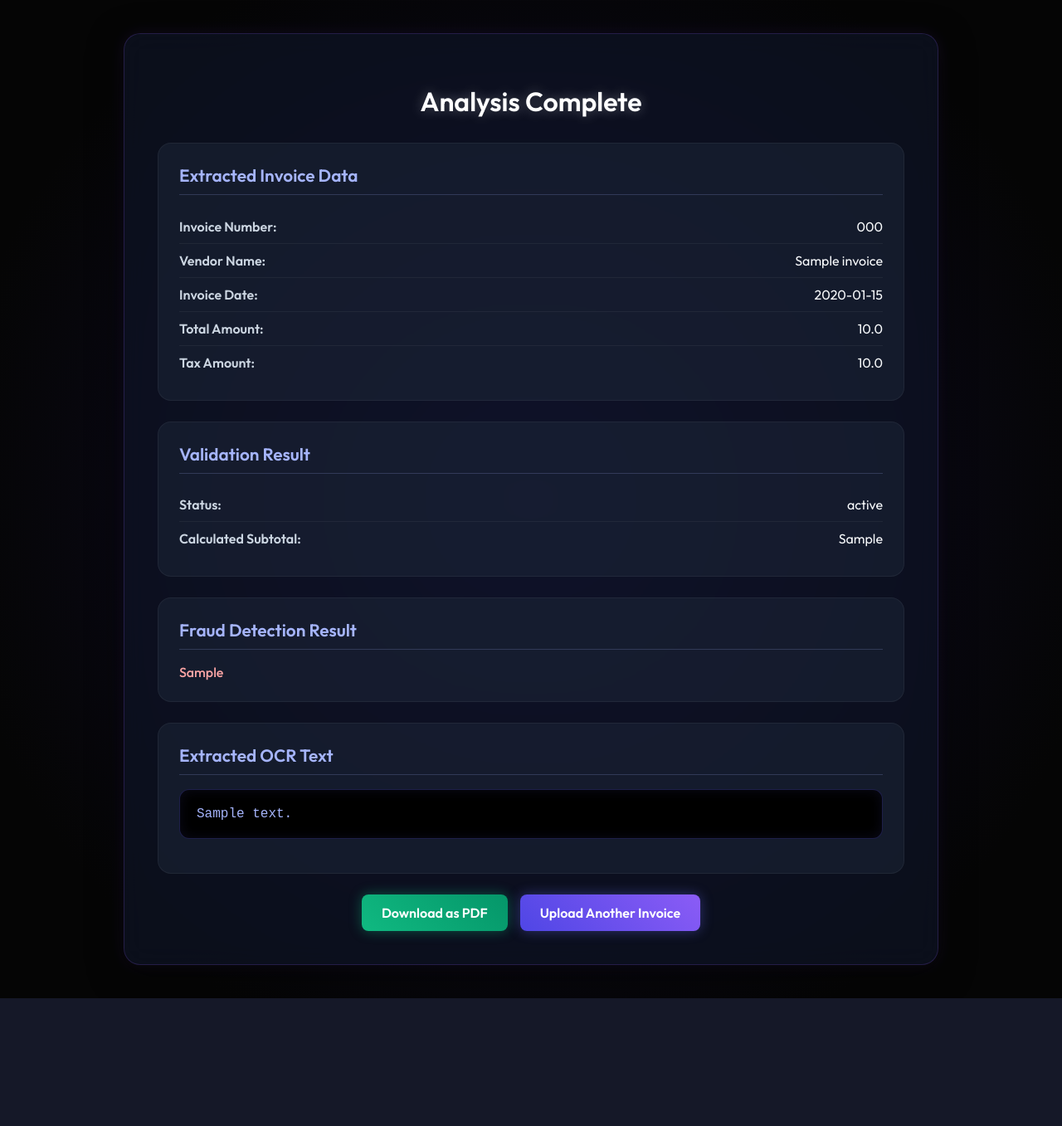
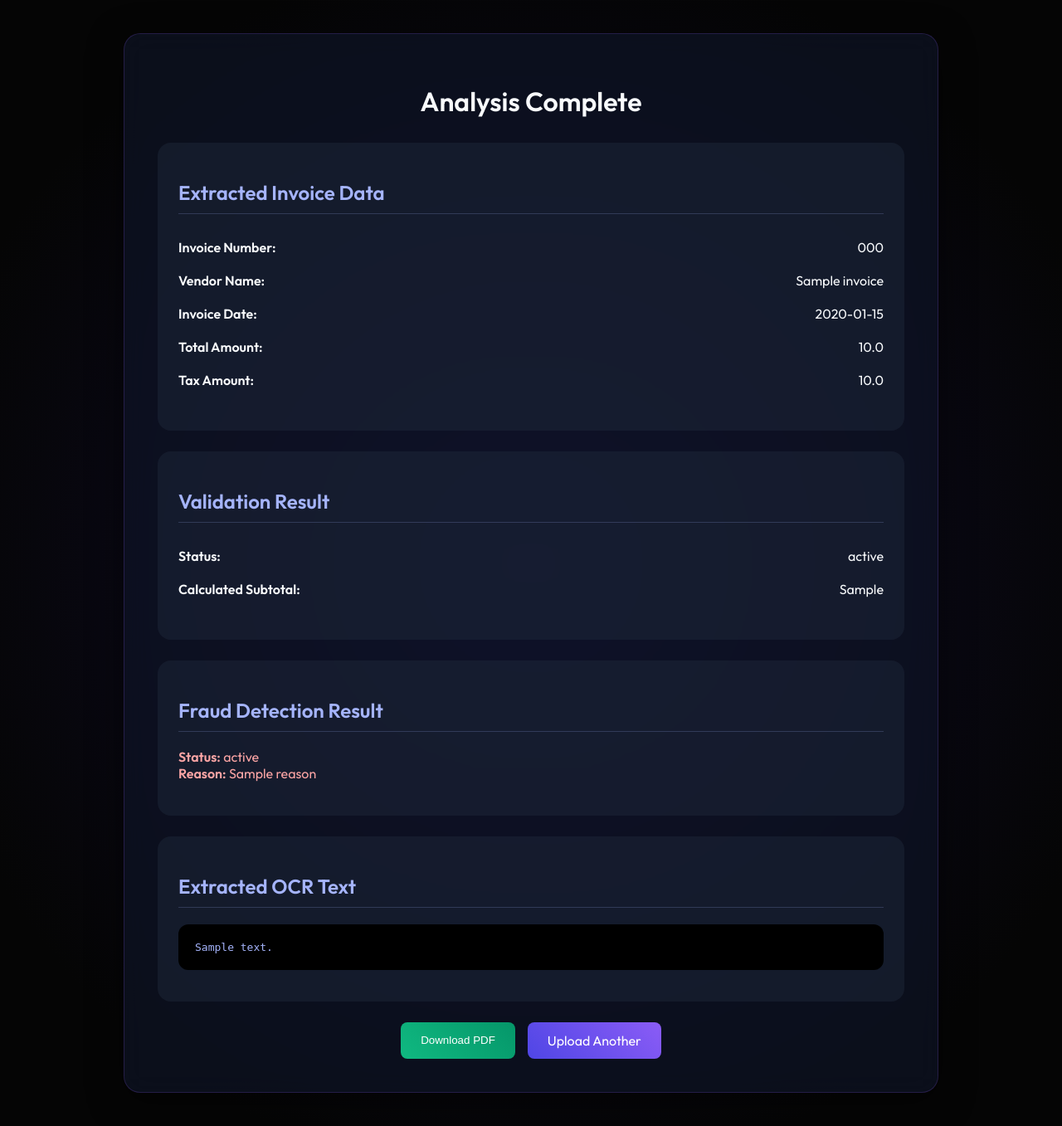
Before and after one commit to abhii-creep-hub/Financial_Doc_Analysis, a Flask app: template app/templates/result.html in a window 1280 px wide. Shown: the whole page at 83% size. Before the commit the page ends 1203 px from the top, so only its background shows below. Run offline with Flask 3, Linux system fonts and the light colour scheme; tables that the repository leaves empty hold one stand-in row (values such as "Sample post"); the template is opened without the code that fills it: values that come from a table or form of the project are taken from there, most other values are stand-ins (such as "Sample title", 1, 10 or a date in 2020); some libraries are stand-ins or nearby versions.

Commit message:
add logout button and UI improvements

```diff
--- a/app/routes.py
+++ b/app/routes.py
@@ -1,10 +1,11 @@
 import os
+import time
 from flask import Blueprint, render_template, request, redirect
 from werkzeug.utils import secure_filename
 from flask_login import login_user, logout_user, login_required, current_user
+from werkzeug.security import generate_password_hash, check_password_hash
 
 from app.models import db, User, Invoice
-
 from app.services.ocr_service import extract_text
 from app.services.extraction_service import extract_invoice_data
 
@@ -17,6 +18,7 @@ UPLOAD_FOLDER = "app/uploads"
 @login_required
 def home():
     return render_template('index.html')
+
 
 # ---------------- UPLOAD ----------------
 @main.route('/upload', methods=['POST'])
@@ -31,10 +33,11 @@ def upload_file():
         if file.filename == '':
             return "Empty file"
 
-        filename = secure_filename(file.filename)
-        filepath = os.path.join("app/uploads", filename)
+        # 🔥 UNIQUE FILE NAME
+        filename = str(int(time.time())) + "_" + secure_filename(file.filename)
+        filepath = os.path.join(UPLOAD_FOLDER, filename)
 
-        os.makedirs("app/uploads", exist_ok=True)
+        os.makedirs(UPLOAD_FOLDER, exist_ok=True)
         file.save(filepath)
 
         # OCR
@@ -49,40 +52,81 @@ def upload_file():
         except Exception as e:
             return f"EXTRACTION ERROR: {str(e)}"
 
-        return render_template("result.html",
-                       invoice_data=data,
-                       extracted_text=text,
-                       validation_result={},
-                       fraud_result={})
+        # 🔥 DEFAULT VALIDATION + FRAUD
+        validation_result = {
+            "validation_status": "Not Checked",
+            "calculated_subtotal": "N/A"
+        }
+
+        fraud_result = {
+            "status": "Not Checked",
+            "reason": "Fraud detection not implemented yet"
+        }
+
+        # SAVE TO DB
+        invoice = Invoice(
+            filename=filename,
+            user_id=current_user.id,
+            invoice_number=data["invoice_number"],
+            vendor_name=data["vendor_name"],
+            invoice_date=data["invoice_date"],
+            total_amount=data["total_amount"],
+            tax_amount=data["tax_amount"]
+        )
+
+        db.session.add(invoice)
+        db.session.commit()
+
+        return render_template(
+            "result.html",
+            invoice_data=data,
+            extracted_text=text,
+            validation_result=validation_result,
+            fraud_result=fraud_result
+        )
 
     except Exception as e:
         return f"MAIN ERROR: {str(e)}"
+
 
 # ---------------- SIGNUP ----------------
 @main.route("/signup", methods=["GET", "POST"])
 def signup():
     if request.method == "POST":
+
+        # 🔥 CHECK DUPLICATE USER
+        existing = User.query.filter_by(username=request.form["username"]).first()
+        if existing:
+            return "User already exists"
+
         user = User(
             username=request.form["username"],
-            password=request.form["password"]
+            password=generate_password_hash(request.form["password"])  # 🔐 HASHED
         )
+
         db.session.add(user)
         db.session.commit()
+
         return redirect("/login")
 
     return render_template("signup.html")
+
 
 # ---------------- LOGIN ----------------
 @main.route("/login", methods=["GET", "POST"])
 def login():
     if request.method == "POST":
+
         user = User.query.filter_by(username=request.form["username"]).first()
 
-        if user and user.password == request.form["password"]:
+        if user and check_password_hash(user.password, request.form["password"]):
             login_user(user)
             return redirect("/")
 
+        return "Invalid username or password"
+
     return render_template("login.html")
+
 
 # ---------------- LOGOUT ----------------
 @main.route("/logout")
--- a/app/templates/result.html
+++ b/app/templates/result.html
@@ -4,9 +4,12 @@
     <meta charset="UTF-8">
     <meta name="viewport" content="width=device-width, initial-scale=1.0">
     <title>Invoice Analysis Result</title>
+
     <link href="https://fonts.googleapis.com/css2?family=Outfit:wght@300;400;500;600&display=swap" rel="stylesheet">
-    <!-- html2pdf library -->
+
+    <!-- html2pdf -->
     <script src="https://cdnjs.cloudflare.com/ajax/libs/html2pdf.js/0.10.1/html2pdf.bundle.min.js"></script>
+
     <style>
         body {
             font-family: 'Outfit', sans-serif;
@@ -16,6 +19,7 @@
             margin: 0;
             padding: 40px 20px;
         }
+
         .container {
             max-width: 900px;
             margin: auto;
@@ -24,94 +28,74 @@
             padding: 40px;
             border-radius: 20px;
             border: 1px solid rgba(139, 92, 246, 0.2);
-            box-shadow: 0 10px 40px rgba(0, 0, 0, 0.5), 0 0 20px rgba(139, 92, 246, 0.1);
-            transition: all 0.3s ease;
+            box-shadow: 0 10px 40px rgba(0, 0, 0, 0.5);
         }
+
         h1 {
-            color: #ffffff;
             text-align: center;
             margin-bottom: 30px;
-            text-shadow: 0 0 15px rgba(255, 255, 255, 0.3);
         }
+
         h2 {
             color: #a5b4fc;
-            margin-top: 0;
-            font-size: 1.3rem;
             border-bottom: 1px solid rgba(165, 180, 252, 0.2);
             padding-bottom: 10px;
         }
+
         .card {
             background: rgba(30, 41, 59, 0.5);
             padding: 25px;
             border-radius: 16px;
             margin-bottom: 25px;
-            border: 1px solid rgba(255, 255, 255, 0.05);
-            transition: box-shadow 0.3s ease, border-color 0.3s ease;
         }
-        .card:hover {
-            border-color: rgba(139, 92, 246, 0.4);
-            box-shadow: 0 0 25px rgba(139, 92, 246, 0.15);
+
+        ul {
+            list-style: none;
+            padding: 0;
         }
-        ul { list-style: none; padding: 0; margin: 0; }
+
         li {
             padding: 10px 0;
-            border-bottom: 1px solid rgba(255,255,255,0.05);
             display: flex;
             justify-content: space-between;
         }
-        li:last-child { border-bottom: none; }
-        strong { color: #cbd5e1; }
+
         pre {
-            white-space: pre-wrap;
-            word-wrap: break-word;
             background: #000;
             padding: 20px;
             border-radius: 12px;
-            overflow-x: auto;
-            border: 1px solid rgba(99, 102, 241, 0.3);
-            box-shadow: inset 0 0 15px rgba(99, 102, 241, 0.1);
             color: #a5b4fc;
-            font-family: 'Courier New', Courier, monospace;
         }
+
         .btn-link {
-            display: inline-block;
             padding: 12px 24px;
             background: linear-gradient(45deg, #4f46e5, #8b5cf6);
             color: white;
             text-decoration: none;
             border-radius: 8px;
-            font-weight: 600;
-            font-family: inherit;
-            font-size: 1rem;
+            cursor: pointer;
             border: none;
-            cursor: pointer;
-            box-shadow: 0 0 15px rgba(99, 102, 241, 0.4);
-            transition: box-shadow 0.3s, transform 0.2s;
-            text-align: center;
         }
-        .btn-link:hover {
-            box-shadow: 0 0 25px rgba(139, 92, 246, 0.8);
-            transform: translateY(-2px);
-        }
+
         .btn-green {
             background: linear-gradient(45deg, #10b981, #059669);
-            box-shadow: 0 0 15px rgba(16, 185, 129, 0.4);
         }
-        .btn-green:hover {
-            box-shadow: 0 0 25px rgba(16, 185, 129, 0.8);
-        }
+
         .action-buttons {
             display: flex;
             justify-content: center;
             gap: 15px;
-            margin-top: 20px;
         }
     </style>
 </head>
+
 <body>
+
 <div class="container" id="invoice-container">
+
     <h1>Analysis Complete</h1>
 
+    <!-- 📊 Invoice Data -->
     <div class="card">
         <h2>Extracted Invoice Data</h2>
         <ul>
@@ -123,77 +107,52 @@
         </ul>
     </div>
 
+    <!-- ✅ Validation -->
     <div class="card">
         <h2>Validation Result</h2>
         <ul>
             <li><strong>Status:</strong> <span>{{ validation_result["validation_status"] }}</span></li>
-                <li><strong>Calculated Subtotal:</strong> <span>{{ validation_result.get("calculated_subtotal", "N/A") }}</span></li>
+            <li><strong>Calculated Subtotal:</strong>
+                <span>{{ validation_result.get("calculated_subtotal", "N/A") }}</span>
+            </li>
         </ul>
     </div>
 
+    <!-- 🚨 FRAUD FIXED -->
     <div class="card">
         <h2>Fraud Detection Result</h2>
-            <p style="margin: 0; color: #fca5a5; font-weight: 500;">{{ fraud_result }}</p>
+
+        {% if fraud_result and fraud_result != {} %}
+            <p style="color:#fca5a5;">
+                <strong>Status:</strong> {{ fraud_result.get("status", "N/A") }} <br>
+                <strong>Reason:</strong> {{ fraud_result.get("reason", "N/A") }}
+            </p>
+        {% else %}
+            <p style="color:#9ca3af;">No fraud analysis available</p>
+        {% endif %}
+
     </div>
 
+    <!-- 📄 OCR TEXT -->
     <div class="card">
         <h2>Extracted OCR Text</h2>
         <pre>{{ extracted_text }}</pre>
     </div>
 
+    <!-- 🎯 Buttons -->
     <div class="action-buttons" id="action-buttons">
-            <button onclick="downloadPDF()" class="btn-link btn-green">Download as PDF</button>
-            <a href="/" class="btn-link">Upload Another Invoice</a>
-        </div>
+        <button onclick="downloadPDF()" class="btn-link btn-green">Download PDF</button>
+        <a href="/" class="btn-link">Upload Another</a>
     </div>
 
+</div>
 
 <script>
 function downloadPDF() {
-
     const element = document.getElementById('invoice-container');
-            const buttons = document.getElementById('action-buttons');
-
-
-            buttons.style.display = 'none';
-
-
-            const originalBackground = element.style.background;
-            const originalBackdrop = element.style.backdropFilter;
-            const originalMargin = element.style.margin;
-            const originalBoxShadow = element.style.boxShadow;
-
-
-            element.style.background = '#0f172a';
-            element.style.backdropFilter = 'none';
-            element.style.margin = '0';
-            element.style.boxShadow = 'none';
-
-
-            const opt = {
-                margin:       10,
-                filename:     'invoice_analysis_{{ invoice_data["invoice_number"] | default("result") }}.pdf',
-                image:        { type: 'jpeg', quality: 0.98 },
-                html2canvas:  {
-                    scale: 2,
-                    useCORS: true,
-                    backgroundColor: '#050505',
-                    scrollY: 0,
-                    windowWidth: 900
-                },
-                jsPDF:        { unit: 'mm', format: 'a4', orientation: 'portrait' }
-            };
-
-
-            html2pdf().set(opt).from(element).save().then(() => {
-
-                buttons.style.display = 'flex';
-                element.style.background = originalBackground;
-                element.style.backdropFilter = originalBackdrop;
-                element.style.margin = originalMargin;
-                element.style.boxShadow = originalBoxShadow;
-            });
+    html2pdf().from(element).save();
 }
 </script>
+
 </body>
 </html>
```
Lines whose indentation alone changed are shown as unchanged.
